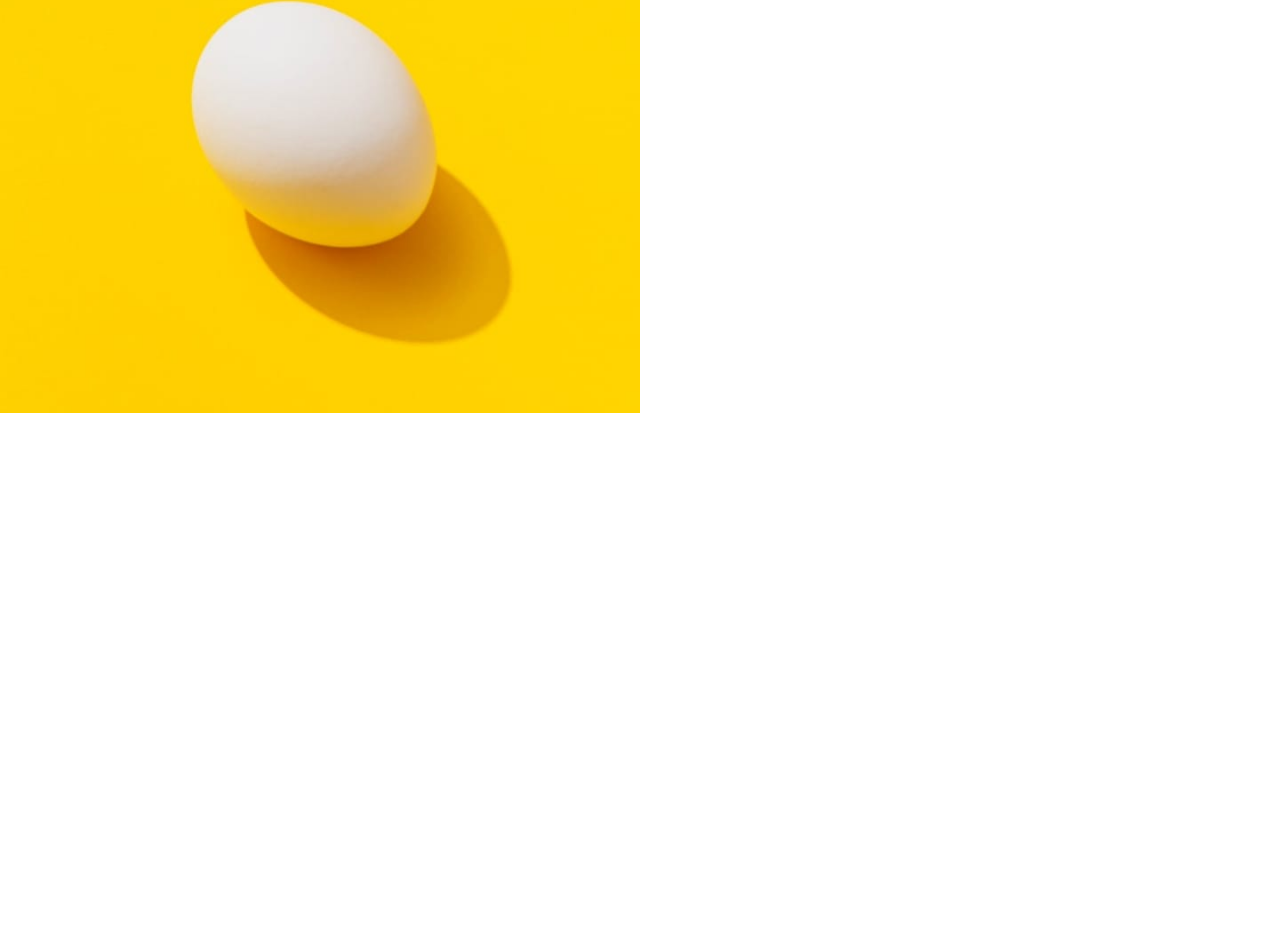
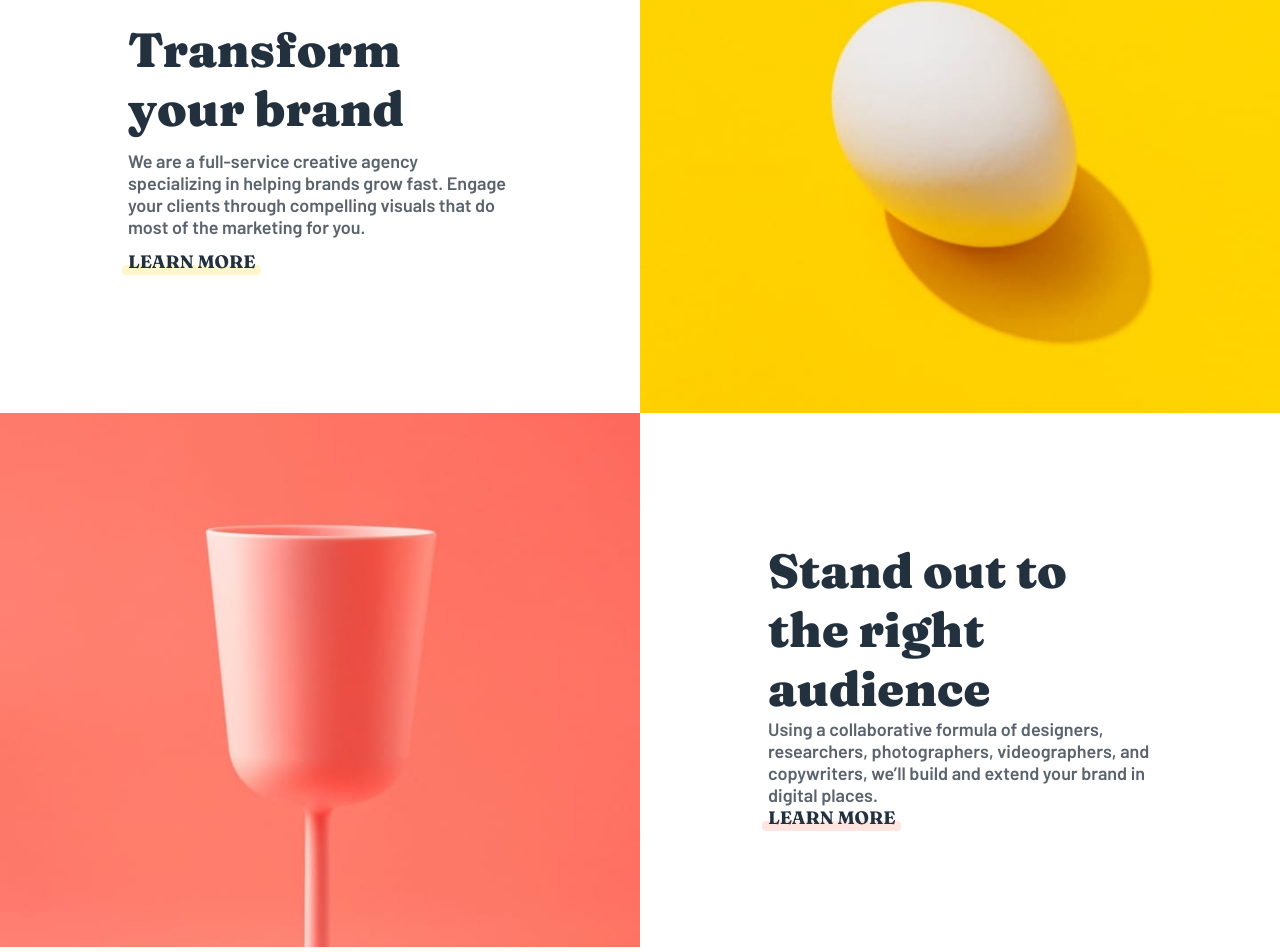
Before and after one commit to Paul1nho0-ALC/sunnyside-challenge, a React (Vite) app: page / in a window 1280 px wide. Shown: the part 920-1872 px from the top of the page. Before the commit the page ends 1333 px from the top, so only its background shows below. Built offline with nearby package versions, Linux system fonts and the light colour scheme.

Commit message:
feat: grid section, image and card components

```diff
--- a/src/App.tsx
+++ b/src/App.tsx
@@ -1,3 +1,4 @@
+import { GridCard } from './components/GridCard'
 import { GridImage } from './components/GridImage'
 import { GridSection } from './components/GridSection'
 import { Header } from './components/Header'
@@ -13,7 +14,19 @@ function App() {
         <ArrowDownIcon />
       </HeaderSection>
       <GridSection>
+        <GridCard
+          title="Transform your brand"
+          desc=" We are a full-service creative agency specializing in helping brands grow fast.
+          Engage your clients through compelling visuals that do most of the marketing for you."
+          color="yellow"
+        />
         <GridImage srcImg="/assets/images/desktop/image-transform.jpg" />
+        <GridImage srcImg="/assets/images/desktop/image-stand-out.jpg" />
+        <GridCard
+          title="Stand out to the right audience"
+          desc=" Using a collaborative formula of designers, researchers, photographers, videographers, and copywriters, we’ll build and extend your brand in digital places. "
+          color="pink"
+        />
       </GridSection>
     </>
   )
--- a/src/components/GridCard/index.tsx
+++ b/src/components/GridCard/index.tsx
@@ -0,0 +1,19 @@
+import styles from './styles.module.css'
+
+interface GridCardProps {
+  title: string
+  desc: string
+  color: 'pink' | 'yellow'
+}
+
+export const GridCard = ({ title, desc, color }: GridCardProps) => {
+  const col = color === 'yellow' ? styles.yellowOne : styles.softRedOne
+
+  return (
+    <div className={styles.container}>
+      <h2>{title}</h2>
+      <p>{desc}</p>
+      <button className={col}>Learn More</button>
+    </div>
+  )
+}
--- a/src/components/GridCard/styles.module.css
+++ b/src/components/GridCard/styles.module.css
@@ -0,0 +1,63 @@
+.container{
+    display: flex;
+    align-items: flex-start;
+    justify-content: space-evenly;
+    flex-direction: column;
+    padding: 128px;
+}
+
+.container h2{
+    color: var(--dark-gray);
+    font-family: 'Fraunces', Arial;
+    font-weight: 900;
+    font-size: 48px;
+}
+
+.container p{
+    color: var(--medium-gray);
+}
+
+
+.container button{
+    position: relative;
+    background: transparent;
+    border: none;
+    font-family: 'Fraunces', Arial;
+    font-weight: 700;
+    text-transform: uppercase;
+    font-size: 18px;
+    color: var(--dark-gray);
+    cursor: pointer;
+}
+
+.softRedOne::before{
+    content: '';
+    position: absolute;
+    width: calc(100% + 12px);
+    height: 10px;
+    background-color: var(--soft-red);
+    bottom: -2px;
+    left: -6px;
+    border-radius: 4px;
+    z-index: -1;
+    opacity: .2;
+    transition: all .5s ease-in-out;
+}
+
+.yellowOne::before{
+    content: '';
+    position: absolute;
+    width: calc(100% + 12px);
+    height: 10px;
+    background-color: var(--yellow);
+    bottom: -2px;
+    left: -6px;
+    border-radius: 4px;
+    z-index: -1;
+    opacity: .2;
+    transition: all .5s ease-in-out;
+}
+
+.container button:hover::before{
+    opacity: .9;
+}
--- a/src/components/HeaderSection/styles.module.css
+++ b/src/components/HeaderSection/styles.module.css
@@ -15,8 +15,8 @@
 }
 
 .container h1 {
-    margin-top: 96px;
-    margin-bottom: 128px;
+    margin-top: 128px;
+    margin-bottom: 96px;
     font-family: 'Fraunces', Arial;
     font-weight: 900;
     font-size: 64px;
```
